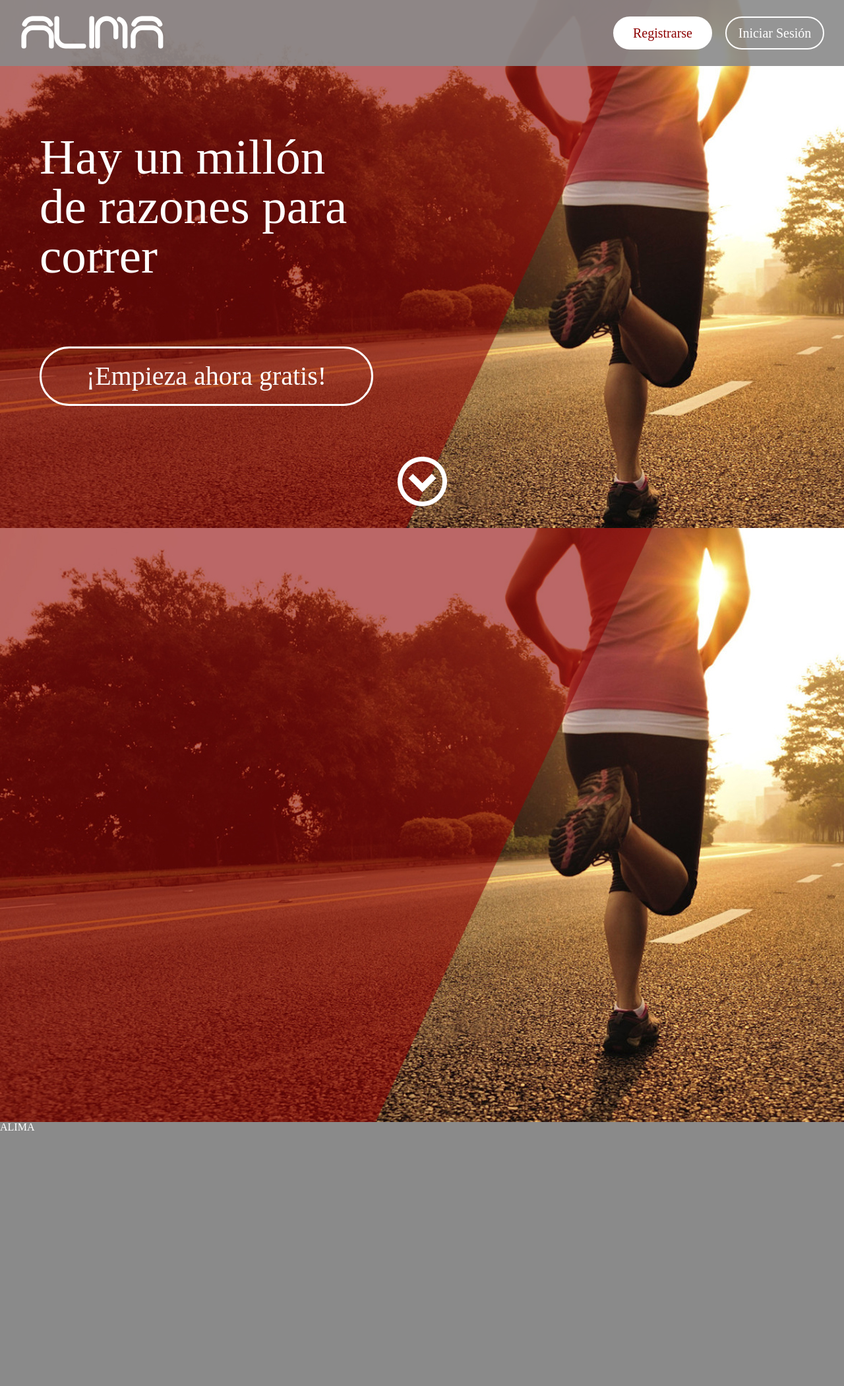
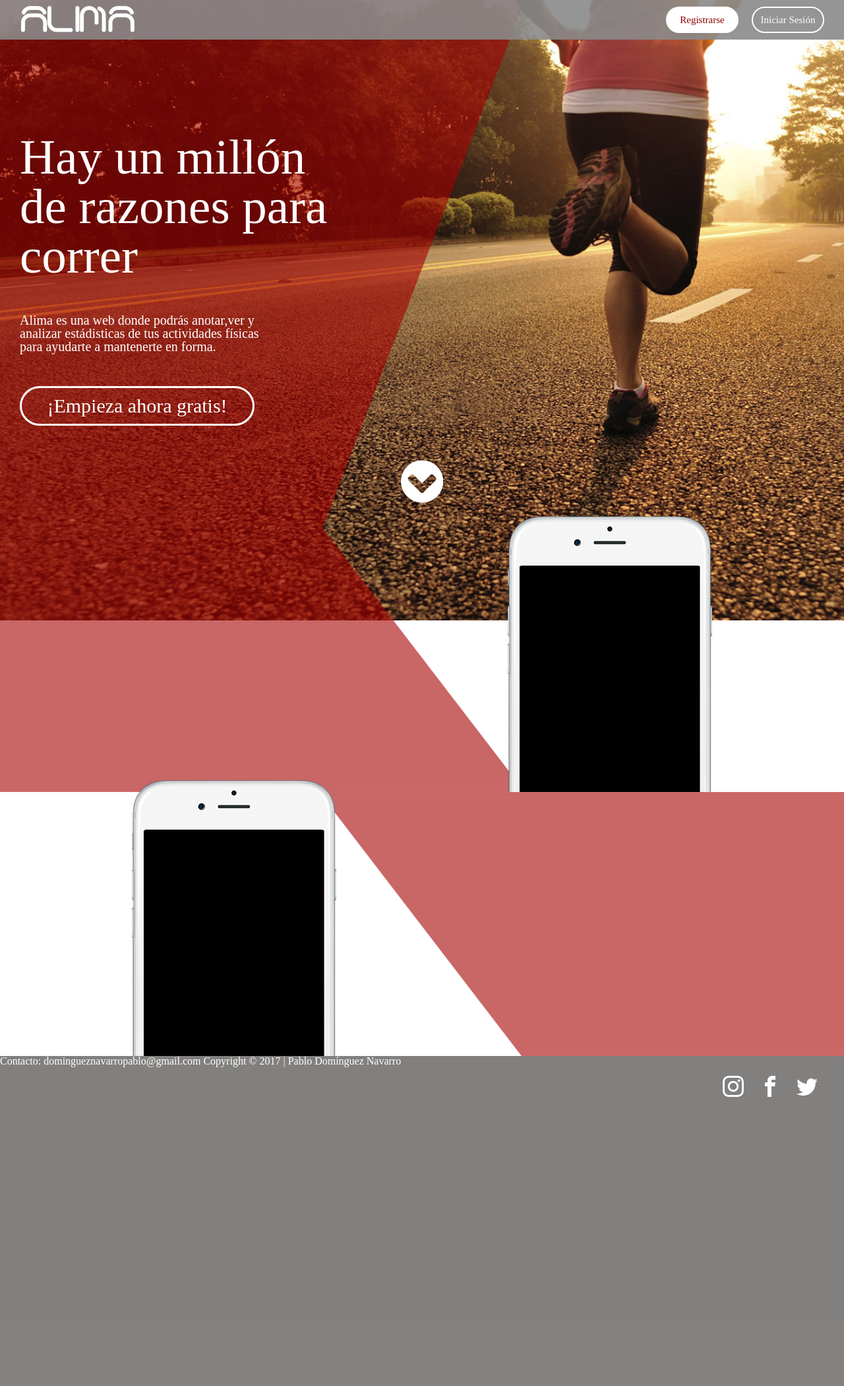
Before and after one commit to PDN-04/ProyectoIntegrador, a PHP site: page / in a window 1280 px wide; the page is wider, and only the part inside the window is pictured. Shown: that part at 66% size. After the commit the page ends 1662 px from the top of that part, so only its background shows below. Run offline with PHP 8.4, Linux system fonts and the light colour scheme.

Commit message:
Creación del layout principal de la página V3

```diff
--- a/css/styles.css
+++ b/css/styles.css
@@ -4,52 +4,67 @@ body
 
     color: #fff;
 }
-.fondo1 img
+
+.fondo img
 {
-    position: absolute;
+    position: fixed;
     z-index: -100;
+    top: 50%;
     left: 50%;
-    top: 0px;
 
     width: auto;
     min-width: 100%;
     height: auto;
     min-height: 100%;
 
-    transform: translateX(-50%);
+    transform: translateX(-50%) translateY(-50%);
+}
+
+.fondo1,
+.fondo2
+{
+    position: absolute;
+    z-index: -99;
+
+    overflow: hidden;
+
+    width: 100%;
+    height: 100vh;
+}
+.fondo1 img
+{
+    position: absolute;
+    top: 0;
+
+    width: 100%;
+    height: 100%;
 }
 .fondo2 img
 {
     position: absolute;
-    z-index: -100;
-    left: 50%;
-    top: 100vh;
+    top: 0;
 
-    width: auto;
-    min-width: 100%;
-    height: auto;
-    min-height: 100%;
-
-    transform: translateX(-50%);
+    width: 100%;
+    height: 100%;
 }
 header
 {
     position: fixed;
+    z-index: 100;
     top: 0;
     left: 0;
 
     width: 100%;
-    height: 100px;
+    height: 60px;
 
-    background-color: rgba(138, 138, 138, 0.9);
-    z-index: 100;
+    background-color: rgba(138, 138, 138, .9);
 }
 
 header h1
 {
     font-family: sport_centerregular;
-    font-size: 100px;
-    line-height: 100px;
+    font-size: 80px;
+    line-height: 60px;
 
     position: absolute;
     left: 30px;
@@ -59,14 +74,14 @@ header h1
 
 header a
 {
-    font-size: 20px;
-    line-height: 46px;
+    font-size: 15px;
+    line-height: 36px;
 
     position: absolute;
-    top: 25px;
+    top: 10px;
 
-    width: 146px;
-    height: 46px;
+    width: 106px;
+    height: 36px;
 
     text-align: center;
     text-decoration: none;
@@ -77,7 +92,7 @@ header a
 
 header a:nth-of-type(1)
 {
-    right: 200px;
+    right: 160px;
 
     color: #8d0202;
     background-color: #fff;
@@ -88,15 +103,19 @@ header a:nth-of-type(2)
 
     color: #fff;
 }
-main {
-    margin-top: 100px;
+main
+{
     min-height: 100vh;
 }
 section
 {
     height: 100vh;
 }
-section h1
+.pag1 .contenido
+{
+    height: 100vh;
+}
+.pag1 .contenido h1
 {
     font-size: 75px;
 
@@ -104,20 +123,32 @@ section h1
 
     width: 30%;
     min-width: 500px;
-    padding-top: 100px;
-    padding-left: 60px;
+    padding-top: 200px;
+    padding-left: 30px;
 }
-section > a
+.pag1 .contenido span
 {
-    font-size: 40px;
-    line-height: 84px;
+    font-size: 20px;
 
     display: block;
 
-    width: 500px;
-    height: 84px;
-    margin-top: 100px;
-    margin-left: 60px;
+    width: 20%;
+    min-width: 400px;
+    margin-top: 50px;
+    padding-left: 30px;
+}
+.pag1 .contenido a
+{
+    font-size: 30px;
+    line-height: 54px;
+
+    display: block;
+
+    width: 20%;
+    min-width: 350px;
+    height: 54px;
+    margin-top: 50px;
+    margin-left: 30px;
 
     text-align: center;
     text-decoration: none;
@@ -125,6 +156,26 @@ section > a
     color: #fff;
     border: 3px solid white;
     border-radius: 50px;
+}
+.pag1 .contenido a img
+{
+    text-align: center;
+}
+.pag2 .contenido
+{
+    height: 100vh;
+}
+.pag2 .contenido img:nth-of-type(1)
+{
+    position: absolute;
+    top: calc(150vh - 418px);
+    right: 200px;
+}
+.pag2 .contenido img:nth-of-type(2)
+{
+    position: absolute;
+    bottom: -100vh;
+    left: 200px;
 }
 .down
 {
@@ -135,15 +186,39 @@ section > a
 
     text-align: center;
 }
-footer {
+.down img
+{
+    cursor: pointer;
+}
+footer
+{
     height: 50vh;
-    background-color: rgba(138, 138, 138, 1);
+
+    background-color: #82807f;
 }
-.login:hover {
+footer .network
+{
+    position: absolute;
+    right: 30px;
+}
+footer .network img
+{
+    position: relative;
+    top: 30px;
+    margin: 0 10px;
+}
+.login:hover
+{
+    color: #8d0202;
     background-color: #fff;
+}
+.registrarse:hover
+{
+    color: #fff;
+    background-color: #8d0202;
+}
+.contenido a:hover
+{
     color: #8d0202;
+    background-color: #fff;
 }
-section > a:hover {
-    background-color: #fff;
-    color: #8d0202;
-}
--- a/index.html
+++ b/index.html
@@ -4,7 +4,8 @@
 		<meta charset="UTF-8"/>
 		<meta name="viewport" content="width=device-width, user-scalable=no, initial-scale=1.0, maximum-scale=1.0, minimum-scale=1.0">
 		<script src="http://code.jquery.com/jquery-latest.js"></script>
-		<!-- <link rel="icon" type="image/png" href="media/images/favicon.png"/> -->
+		<script src="js/main.js"></script>
+		<link rel="icon" type="image/png" href="media/images/favicon.png"/>
 		<link rel="stylesheet" href="css/reset.css"/>
 		<link rel="stylesheet" href="css/fonts.css"/>
 		<link rel="stylesheet" href="css/styles.css"/>
@@ -17,30 +18,40 @@
 			<a href="#" class="login">Iniciar Sesión</a>
 		</header>
 		<main>
-			<section>
+			<div class="fondo">
+				<img src="media/images/background.jpg" alt="">
+			</div>
+			<section class="pag1">
 				<div class="fondo1">
-					<img src="media/images/background.jpg" alt="">
-					<div></div>
+					<img src="media/images/background1.png" alt="">
 				</div>
-				<h1>Hay un millón de razones para correr</h1>
-				<a href="#">¡Empieza ahora gratis!</a>
+				<div class="contenido">
+					<h1>Hay un millón de razones para correr</h1>
+					<span>Alima es una web donde podrás anotar,ver y analizar estádisticas de tus actividades físicas para ayudarte a mantenerte en forma.</span>
+					<a href="">¡Empieza ahora gratis!</a>
+				</div>
 				<div class="down">
-					<img src="media/images/down.png" alt="">
+					<img class="button" src="media/images/down.png" alt="">
 				</div>
 			</section>
-			<section>
+			<section class="pag2">
 				<div class="fondo2">
-					<img src="media/images/background.jpg" alt="">
-					<div></div>
+					<img src="media/images/background2.png" alt="">
+				</div>
+				<div class="contenido">
+					<img src="media/images/mobile.png" alt="">
+					<img src="media/images/mobile.png" alt="">
 				</div>
 			</section>
 		</main>
  		<footer>
-			<h1>ALIMA</h1>
-			<div>
-				<span></span>
-				<span></span>
-			</div>
+ 			<div class="network">
+ 				<a href="#"><img src="media/images/instagram.png" alt=""></a>
+ 				<a href="#"><img src="media/images/facebook.png" alt=""></a>
+ 				<a href="#"><img src="media/images/twitter.png" alt=""></a>
+ 			</div>
+			<span>Contacto: domingueznavarropablo@gmail.com</span>
+			<span>Copyright © 2017 | Pablo Domínguez Navarro</span>
 		</footer>
 	</body>
 </html>
--- /dev/null
+++ b/js/main.js
@@ -0,0 +1,7 @@
+$(document).ready(function() {
+    $(".button").click(function() {
+        $('body').animate({
+            scrollTop: $(".pag2").offset().top
+        }, 'slow');
+    });
+});
```
Also changed, not shown: media/images/background.jpg, media/images/background1.png (added), media/images/background2.png (added), media/images/down.png, media/images/favicon.png (added), media/images/mobile.png (added).
